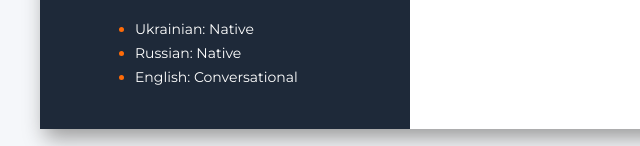
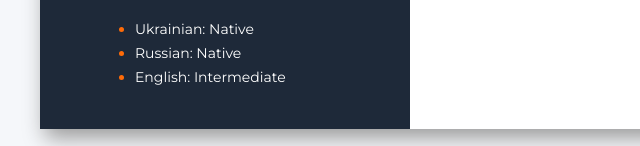
Before and after one commit to werdrh/cv, a plain HTML site: page index.html in a window 1280 px wide. Shown: the part 1305-1451 px from the top of the page, 0-640 px from the left. Drawn offline with Linux system fonts and the light colour scheme.

Commit message:
Update index.html
Change language

```diff
--- a/index.html
+++ b/index.html
@@ -106,7 +106,7 @@
                                 <span class="soft-skills-text">Russian: Native</span>
                             </li>
                             <li class="soft-skills-item">
-                                <span class="soft-skills-text">English: Conversational</span>
+                                <span class="soft-skills-text">English: Intermediate</span>
                             </li>
 
                         </ul>
```
